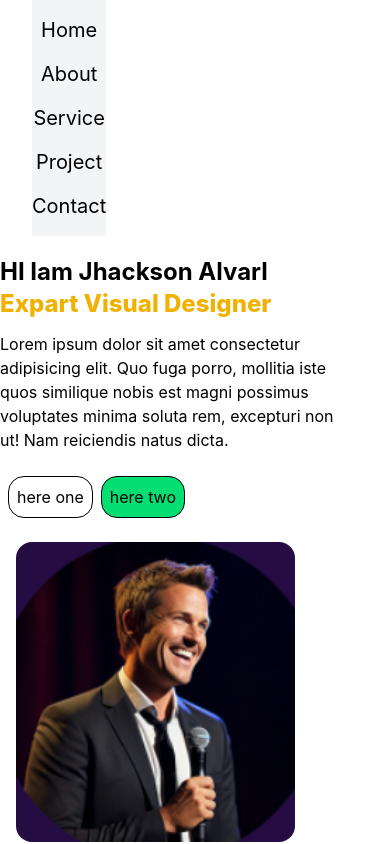
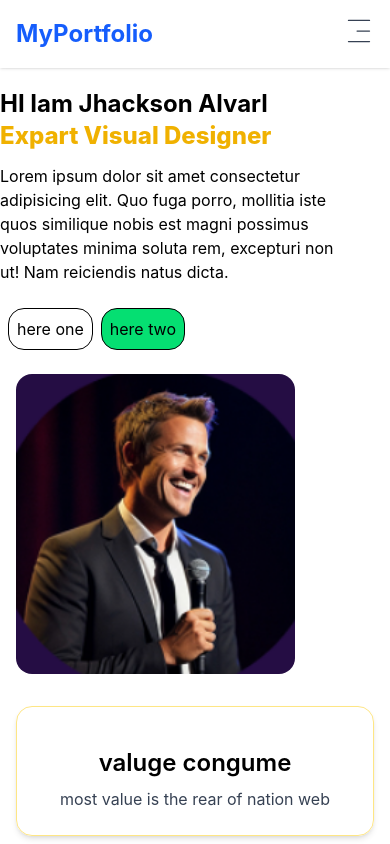
Before and after one commit to naimweb/motion, a React (Vite) app: page / in a window 390 px wide. Shown: the top 844 px of the page. Built offline with nearby package versions, Linux system fonts and the light colour scheme.

Commit message:
fix:sticky and navaber style update

```diff
--- a/src/App.jsx
+++ b/src/App.jsx
@@ -11,10 +11,10 @@ import { Routes,Route } from 'react-router-dom'
 function App() {
   return (
     <>
-      <div className='flex'>
 
-         <Nav />
-      </div>
+
+         <Nav  />
+
       <Routes>
             <Route path = "/" element = {<Home />} />
             <Route path = "/about" element = {<About />} />
--- a/src/Components/navbar/Nav.jsx
+++ b/src/Components/navbar/Nav.jsx
@@ -2,76 +2,77 @@ import React, { useState } from 'react'
 import { Link } from 'react-router-dom'
 import { CiMenuFries } from "react-icons/ci";
 
+const data = [
+  { name: "Home", link: "/" },
+  { name: "About", link: "/about" },
+  { name: "Service", link: "/service" },
+  { name: "Project", link: "/project" },
+  { name: "Contact", link: "/contact" }
+]
 
-const data = [
-     {
-         name:"Home",
-         link:"/"
-     },
-     {
-        name:"About",
-        link:"/about"
-     },
-     {
-      name:"Service",
-      link:"/service"
-     },
-      {
-        name:"Project",
-        link:"/project"
-      },
-      {
-        name:"Contact",
-        link:"/contact"
-      }
-]
 function Nav() {
-//  menu define
+
   const [open, setOpen] = useState(false)
 
+  return (
+    <div className="sticky top-0 bg-white/90 backdrop-blur-md z-50 shadow">
 
-  return (
-      <>
+      {/* Navbar Container */}
+      <div className="max-w-[1200px] mx-auto flex items-center justify-between p-4">
 
-        <div className=' hidden lg:flex justify-end w-[95%] mt-2  border p-4 m-auto rounded-2xl sticky top-0 '>
-             {
-               data.map((i,ind)=> (
-                <div key={ind} className='ml-6 '>
-                  <Link to ={i.link} className='text-[24px] focus:bg-red-500 rounded sticky top-0 '>{i.name}</Link>
+        {/* Logo */}
+        <h1 className="text-2xl font-bold text-blue-600">
+          MyPortfolio
+        </h1>
 
-                </div>
-               ))
-             }
+        {/* Desktop Menu */}
+        <div className="hidden lg:flex items-center gap-8">
+          {data.map((i, ind) => (
+            <Link
+              key={ind}
+              to={i.link}
+              className="text-[18px] font-medium text-gray-700 relative group"
+            >
+              {i.name}
+
+              {/* Hover underline */}
+              <span className="absolute left-0 -bottom-1 w-0 h-[2px] bg-blue-600 transition-all duration-300 group-hover:w-full"></span>
+
+            </Link>
+          ))}
         </div>
 
         {/* Mobile Button */}
-<div className="lg:hidden flex justify-end p-4">
-  {open && (
-    <button onClick={() => setOpen(!true)} className="text-3xl">
-     <CiMenuFries />
-    </button>
-  )}
-</div>
+        <div className="lg:hidden">
+          <button
+            onClick={() => setOpen(!open)}
+            className="text-3xl text-gray-700"
+          >
+            <CiMenuFries />
+          </button>
+        </div>
 
+      </div>
 
-{/* Mobile Menu */}
-{!open && (
-  <div className="lg:hidden flex flex-col items-center bg-gray-100 py-4 space-y-4">
-    {data.map((i, ind) => (
-      <Link
-        key={ind}
-        to={i.link}
-        onClick={() => setOpen(true)}
-        className="text-xl"
-      >
-        {i.name}
-      </Link>
-    ))}
-  </div>
-)}
+      {/* Mobile Menu */}
+      {open && (
+        <div className="lg:hidden bg-white border-t shadow-md">
+          <div className="flex flex-col items-center py-6 gap-6">
+            {data.map((i, ind) => (
+              <Link
+                key={ind}
+                to={i.link}
+                onClick={() => setOpen(false)}
+                className="text-lg text-gray-700 hover:text-blue-600 transition"
+              >
+                {i.name}
+              </Link>
+            ))}
+          </div>
+        </div>
+      )}
 
-
-      </>
+    </div>
   )
 }
 
```
